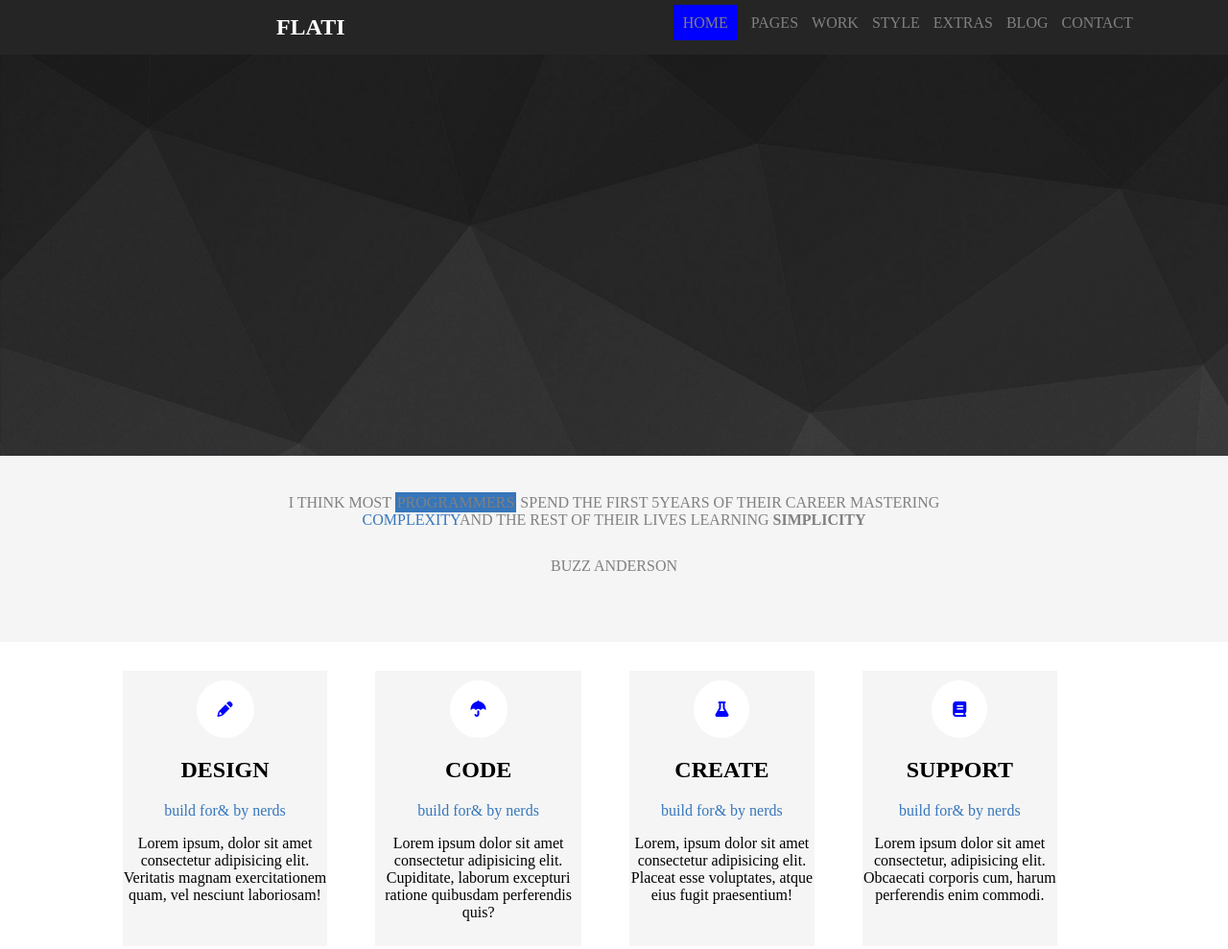
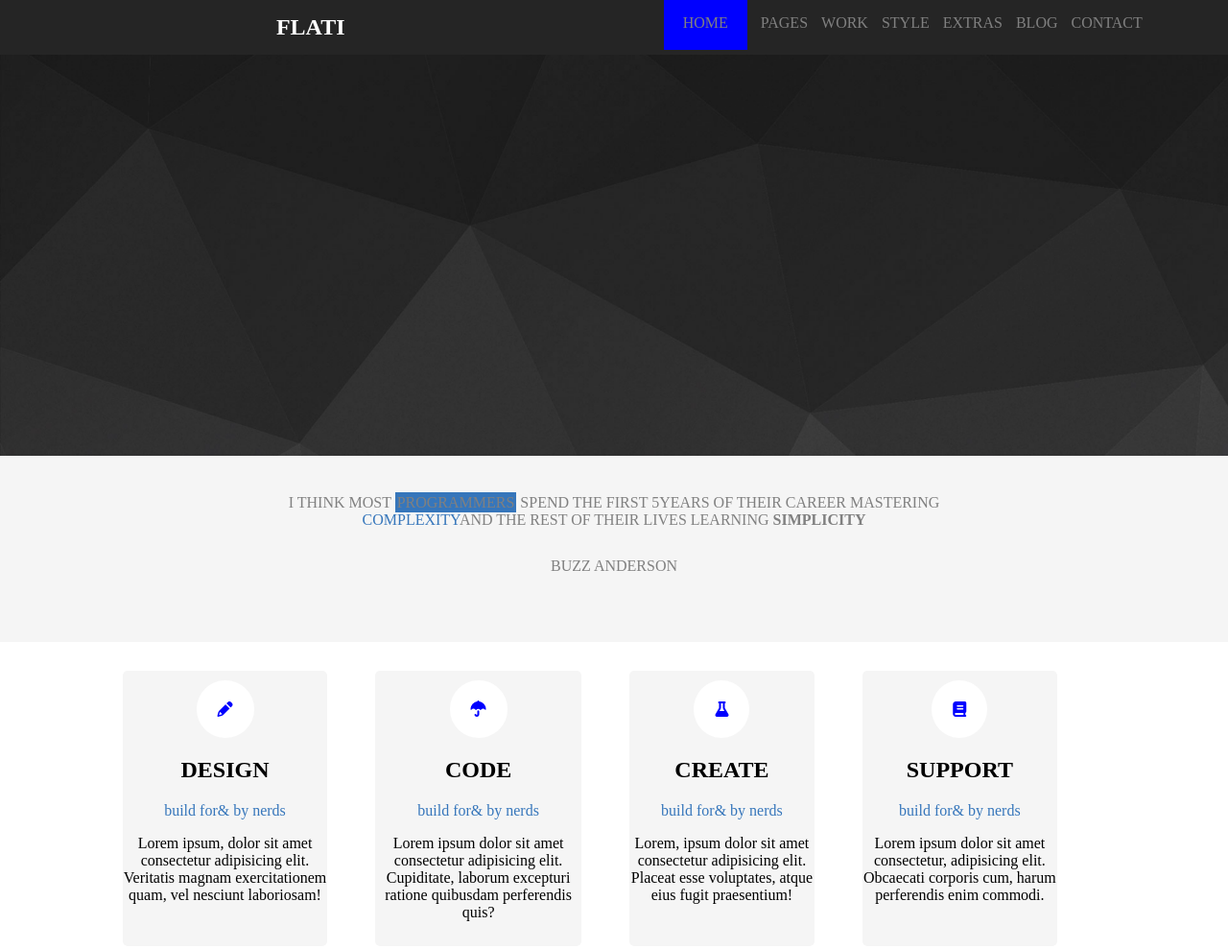
Before and after one commit to philippeK22/flati-html-sass, a website: page index.html in a window 1280 px wide. Shown: the top 989 px of the page at 96% size. Drawn offline with nearby package versions, Linux system fonts and the light colour scheme; files that its build step writes are made by us from their sources.

Commit message:
projet finis

```diff
--- a/src/sass/style.sass
+++ b/src/sass/style.sass
@@ -42,7 +42,7 @@ header
             color: grey
         span
             background-color: blue
-            padding: 10px
+            padding: 20px
 
   img
       width: 100%
@@ -87,6 +87,7 @@ section
             text-align: center
             margin: 30px 50px 0 0
             padding: 10px 0 10px 0
+            border-radius: 5px
             i
                 border-radius: 50%
                 border: 2px solid white
```
